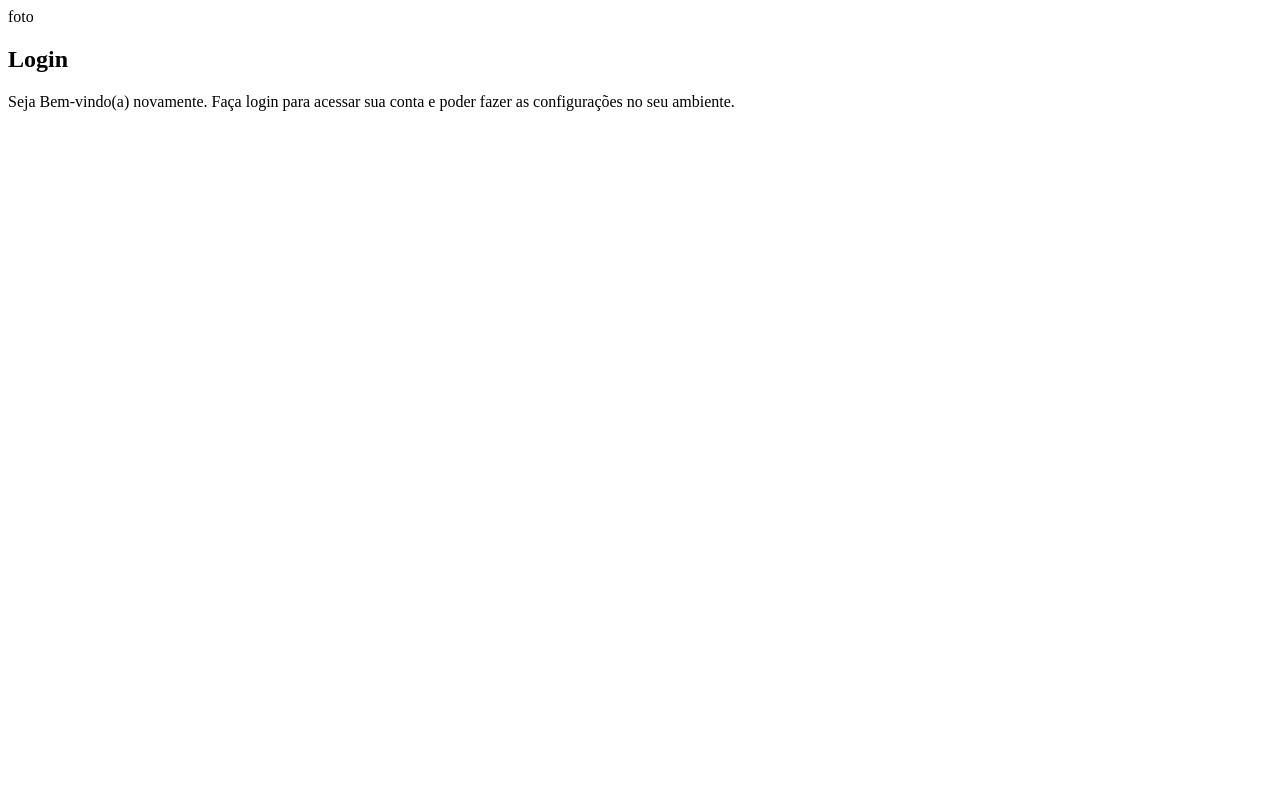
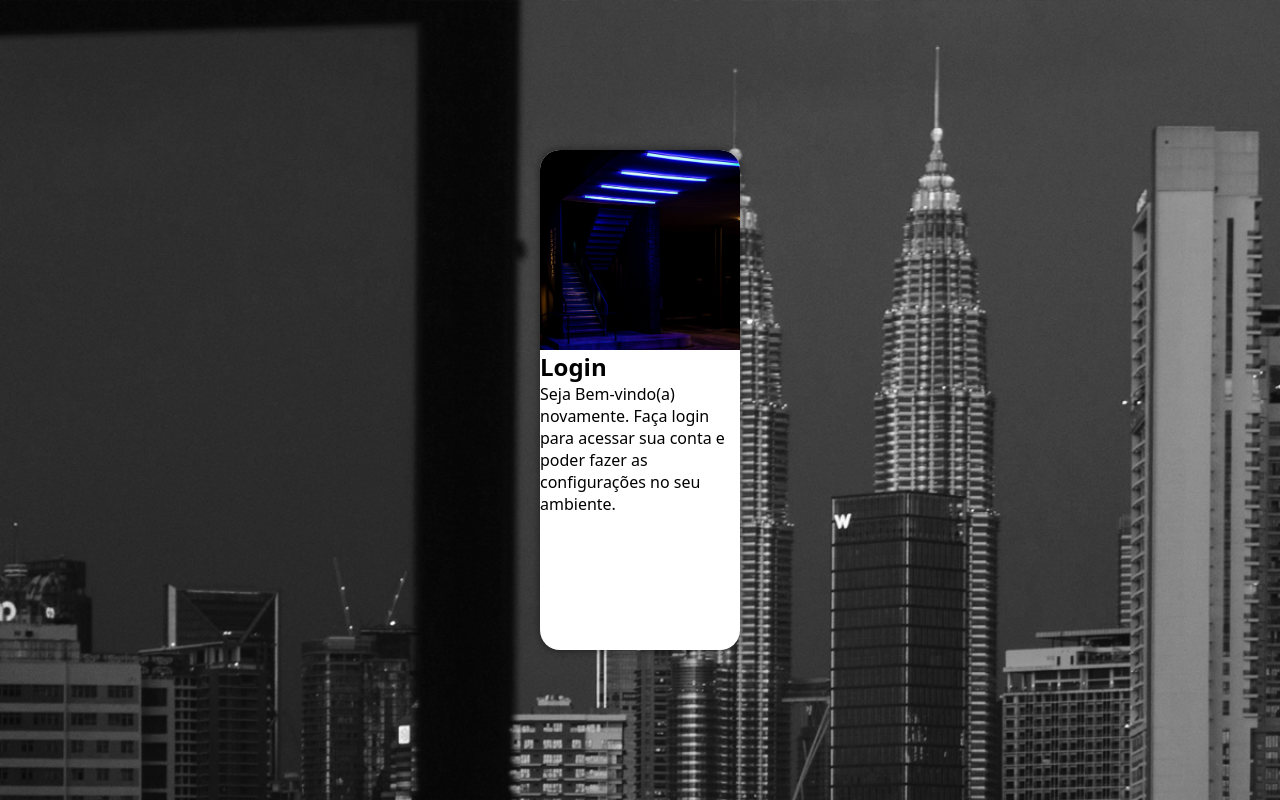
Before and after one commit to HgDtr/projeto-login, a plain HTML site: page index.html in a window 1280 px wide. Drawn offline with Linux system fonts and the light colour scheme.

Commit message:
Atualizei o projeto login

```diff
--- a/estilos/style.css
+++ b/estilos/style.css
@@ -4,3 +4,49 @@
 lilas - d056c9
 azul - 1b3ed6
 */
+
+*{
+    padding: 0px;
+    margin: 0px;
+    font-family: system-ui, -apple-system, BlinkMacSystemFont, 'Segoe UI', Roboto, Oxygen, Ubuntu, Cantarell, 'Open Sans', 'Helvetica Neue', sans-serif;
+    box-sizing: border-box;
+}
+
+body, html {
+    background-image: url(../img/celular.jpg);
+    background-repeat: no-repeat;
+    background-size: cover;
+    width: 100vw;
+    height: 100vh;
+}
+
+main {
+    position: relative;
+    width: 100vw;
+    height: 100vh;
+}
+
+section#login {
+    position: absolute;
+    top: 50%;
+    left: 50%;
+    transform: translate(-50%, -50%);
+    overflow: hidden;
+
+    background-color: white;
+    width: 200px;
+    height: 500px;
+    border-radius: 20px;
+    box-shadow: 0px 0px 10px rgba(0, 0, 0, 0.521);
+}
+
+#imagem {
+    background-image: url(../img/karim-elgamil-gVb_xcGkNdQ-unsplash.jpg);
+    background-repeat: no-repeat;
+    background-size: cover;
+    height: 200px;
+}
+
+div#formulario {
+
+}
--- a/index.html
+++ b/index.html
@@ -8,9 +8,8 @@
 </head>
 <body>
     <main>
-        <section id="Login">
+        <section id="login">
             <div id="imagem">
-                foto
             </div>
             <div id="formulario">
                 <h1>Login</h1>
@@ -19,7 +18,7 @@
 
             </div>
 
-    </section>
+        </section>
     </main>
 
 </body>
```
